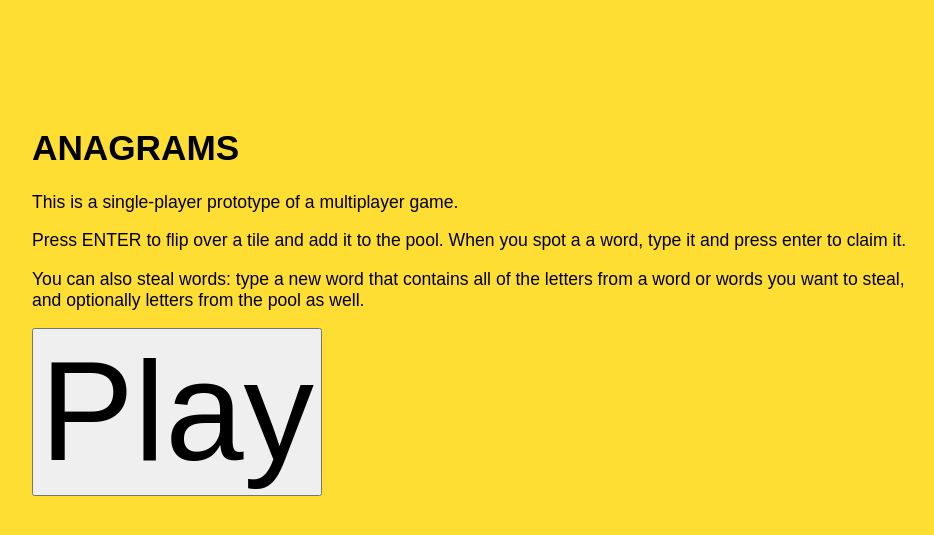
After one commit to sv3/anagrams, a Flask app: page /info in a window 1280 px wide. The commit adds this page. Shown: the top 535 px of the page, without its empty margins (96-1030 px from the left). Run offline with Flask 2, Linux system fonts and the light colour scheme; parts of the project's set-up code (start-up, migrations or seed data) failed here and were passed over.

Commit message:
add info page

```diff
--- a/app.py
+++ b/app.py
@@ -62,3 +62,8 @@ def anagrams():
         return render_template('index.html', messages=messages, poolletters=poolletters, words=blockwords)
     else:
         return 'what the heck'
+
+
+@app.route('/info')
+def info():
+    return app.send_static_file('info.html')
--- a/static/css.css
+++ b/static/css.css
@@ -26,5 +26,10 @@ label {
     letter-spacing: 0.1em;
 }
 
-#poolletters{
+#info {
+    max-width: 50em;
 }
+
+#startbutton {
+    font-size: 8em;
+}
--- /dev/null
+++ b/static/info.html
@@ -0,0 +1,18 @@
+<!DOCTYPE HTML>
+<html>
+
+<head>
+  <title>Anagrams</title>
+  <meta name=viewport content="width=device-width, initial-scale=1">
+  <link rel="stylesheet" type="text/css" href="static/css.css" />
+</head>
+
+<body>
+  <h1>ANAGRAMS</h1>
+  <div id="info">
+    <p>This is a single-player prototype of a multiplayer game.</p>
+    <p>Press ENTER to flip over a tile and add it to the pool. When you spot a a word, type it and press enter to claim it.</p>
+    <p>You can also steal words: type a new word that contains all of the letters from a word or words you want to steal, and optionally letters from the pool as well.</p>
+    <button id="startbutton" onclick="window.location.href = '/';">Play</button>
+  </div>
+</body>
```
